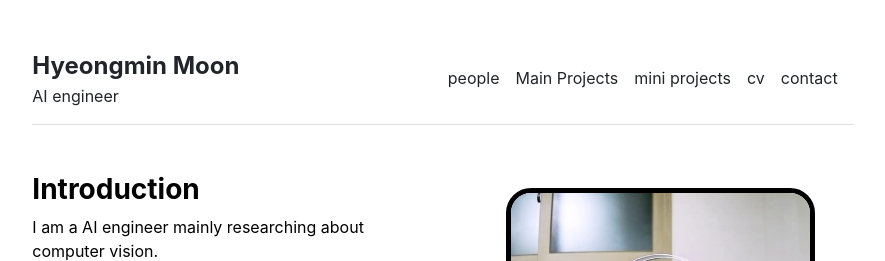
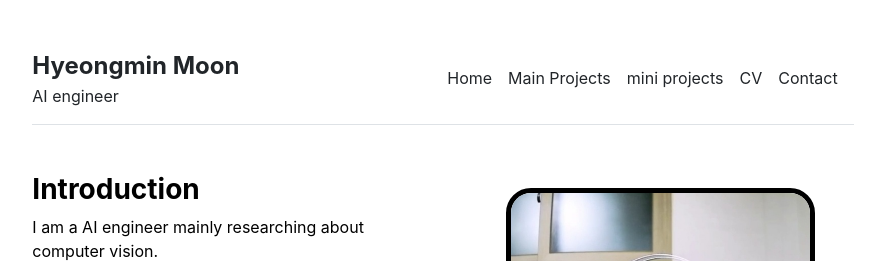
Before and after one commit to HyeongminMoon/HyeongminMoon.github.io, a Jekyll site: the page built from index.md, in a window 1280 px wide. Shown: the top 261 px of the page, without its empty margins (197-1082 px from the left). Built offline with Jekyll 4.4.1, drawn with Linux system fonts in a browser that asks for light colours.

Commit message:
Update settings.yml

```diff
--- a/_data/settings.yml
+++ b/_data/settings.yml
@@ -1,9 +1,9 @@
 menu:
-- {name: 'people', url: '/people'}
+- {name: 'Home', url: '/'}
 - {name: 'Main Projects', url: '/publications'}
 - {name: 'mini projects', url: '/courses'}
-- {name: 'cv', url: '/cv'}
-- {name: 'contact', url: '/contact'}
+- {name: 'CV', url: '/cv'}
+- {name: 'Contact', url: '/contact'}
 
 people:
 - {name: 'Primary Investigator', title: 'Researcher', department: 'Physics & Astronomy', institution: 'Some University', institution_address: '1 Main Street, Canada', phone: '(000) 000-0000', email: 'hello@university.edu', office: 'Science Building 505', image: 'assets/img/primary-investigator.jpg', url: 'primary-investigator'}
```
